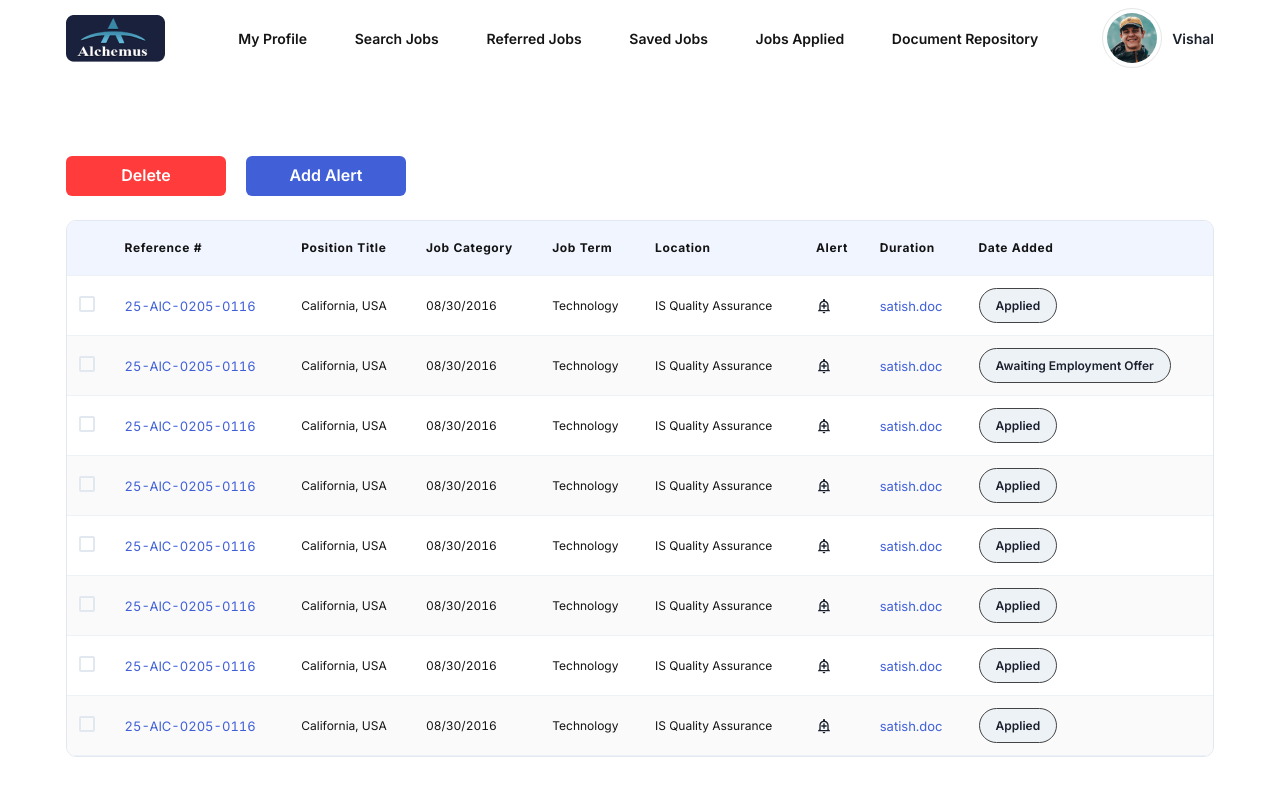
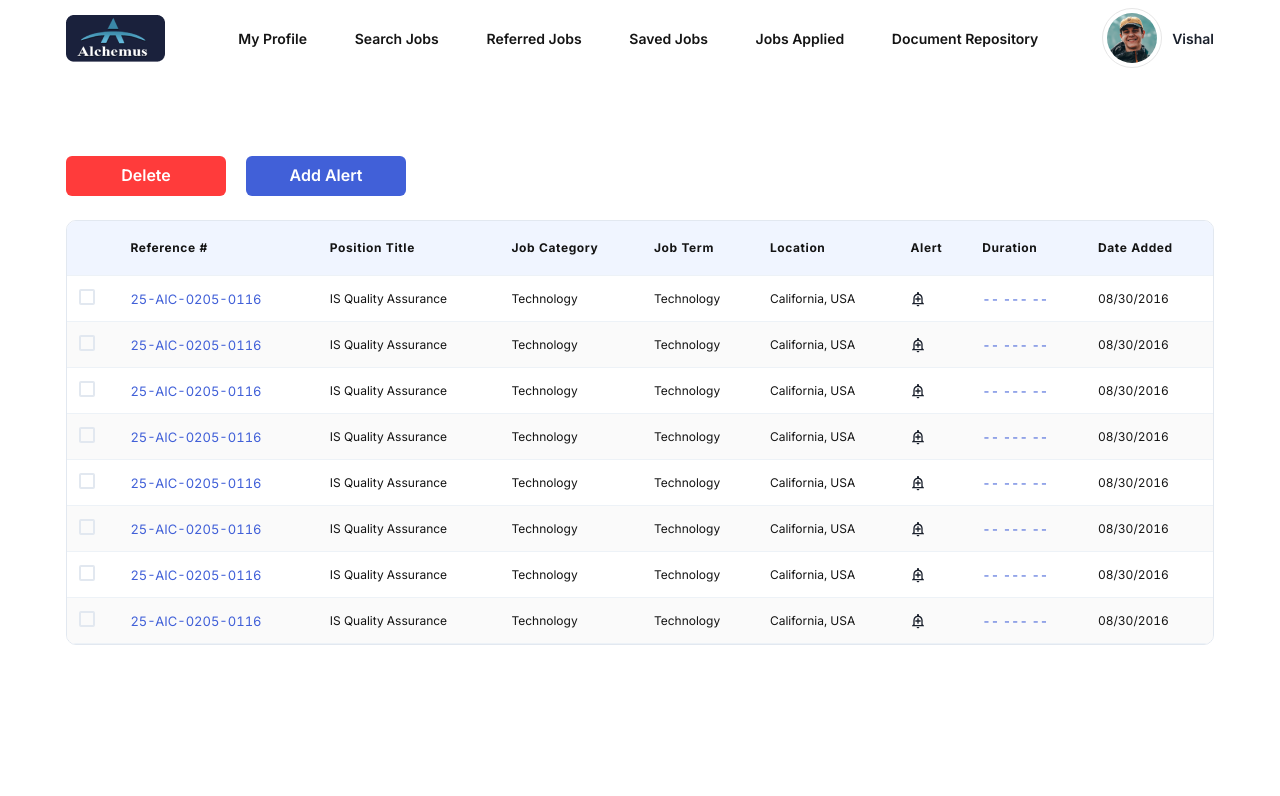
Before and after one commit to GowrishankarSMenon/backendtesting, a React (Create React App) app: page /savejob in a window 1280 px wide. Shown: the top 796 px of the page. Built offline with nearby package versions, Linux system fonts and the light colour scheme.

Commit message:
fix:add data to savedjobs

```diff
--- a/src/json/jobListData.json
+++ b/src/json/jobListData.json
@@ -3,7 +3,7 @@
     "id": 1,
     "title": "Software Manual Tester",
     "reference": "25-AIC-0205-0116",
-    "loaction": "California, USA",
+    "location": "California, USA",
     "date": "08/30/2016",
     "category": "Technology",
     "type": "IS Quality Assurance",
@@ -14,7 +14,7 @@
     "id": 2,
     "title": "Software Manual Tester",
     "reference": "25-AIC-0205-0116",
-    "loaction": "California, USA",
+    "location": "California, USA",
     "date": "08/30/2016",
     "category": "Technology",
     "type": "IS Quality Assurance",
@@ -25,7 +25,7 @@
     "id": 3,
     "title": "Software Manual Tester",
     "reference": "25-AIC-0205-0116",
-    "loaction": "California, USA",
+    "location": "California, USA",
     "date": "08/30/2016",
     "category": "Technology",
     "type": "IS Quality Assurance",
@@ -36,7 +36,7 @@
     "id": 4,
     "title": "Software Manual Tester",
     "reference": "25-AIC-0205-0116",
-    "loaction": "California, USA",
+    "location": "California, USA",
     "date": "08/30/2016",
     "category": "Technology",
     "type": "IS Quality Assurance",
@@ -47,7 +47,7 @@
     "id": 5,
     "title": "Software Manual Tester",
     "reference": "25-AIC-0205-0116",
-    "loaction": "California, USA",
+    "location": "California, USA",
     "date": "08/30/2016",
     "category": "Technology",
     "type": "IS Quality Assurance",
@@ -58,7 +58,7 @@
     "id": 6,
     "title": "Software Manual Tester",
     "reference": "25-AIC-0205-0116",
-    "loaction": "California, USA",
+    "location": "California, USA",
     "date": "08/30/2016",
     "category": "Technology",
     "type": "IS Quality Assurance",
@@ -69,7 +69,7 @@
     "id": 7,
     "title": "Software Manual Tester",
     "reference": "25-AIC-0205-0116",
-    "loaction": "California, USA",
+    "location": "California, USA",
     "date": "08/30/2016",
     "category": "Technology",
     "type": "IS Quality Assurance",
@@ -80,7 +80,7 @@
     "id": 8,
     "title": "Software Manual Tester",
     "reference": "25-AIC-0205-0116",
-    "loaction": "California, USA",
+    "location": "California, USA",
     "date": "08/30/2016",
     "category": "Technology",
     "type": "IS Quality Assurance",
--- /dev/null
+++ b/src/pages/MyResumes.jsx
@@ -0,0 +1,11 @@
+import React from 'react'
+
+function MyResumes() {
+  return (
+    <div>
+
+    </div>
+  )
+}
+
+export default MyResumes
--- a/src/pages/saveJobsPage.jsx
+++ b/src/pages/saveJobsPage.jsx
@@ -10,7 +10,7 @@ const SaveJobsPage = () => {
   return (
     <Box mb={24} className="user-jobs-lists page-width">
       <Box>
-        <div className="gap-5 flex md:mt-20 mt-10 justify-start items-center">
+        <div className="gap-5 flex md:flex-row flex-col md:mt-20 mt-10 justify-start md:items-center">
           <Button
             className="w-40 !text-white !bg-[#FF3B3B]"
           >
--- a/src/routes/index.js
+++ b/src/routes/index.js
@@ -19,6 +19,7 @@ import { HomePage } from "../pages/Home";
 import AcademicPage from "../pages/academicPage";
 import PageNotFound from "../pages/PageNotFound";
 import jobDetails from "../pages/jobDetails";
+import MyResumes from "../pages/MyResumes";
 
 export default function AllRoutes() {
   //localStorage.removeItem("login");
@@ -33,6 +34,10 @@ export default function AllRoutes() {
       <Route
         path="/category"
         element={<Protected Component={CategoryPage} />}
+      />
+      <Route
+        path="/my-resumes"
+        element={<Protected Component={MyResumes} />}
       />
       <Route
         path="/my-profile"
@@ -67,7 +72,7 @@ export default function AllRoutes() {
         path={`/my-profile/:title`}
         element={<Protected Component={AcademicPage} />}
       />
-      <Route path='*' element={<Protected Component={PageNotFound} />} />
+      <Route path="*" element={<Protected Component={PageNotFound} />} />
     </Routes>
   );
 }
--- a/src/table/SaveTable.js
+++ b/src/table/SaveTable.js
@@ -63,25 +63,25 @@ const SaveTable = ({ jobList, table_head, new_table }) => {
                         <Link>{list.reference}</Link>
                       </Td>
                       <Td>
-                        <Text>{list.loaction}</Text>
-                      </Td>
-                      <Td>
-                        <Text>{list.date}</Text>
+                        <Text>{list.type}</Text>
                       </Td>
                       <Td>
                         <Text>{list.category}</Text>
                       </Td>
                       <Td>
-                        <Text>{list.type}</Text>
+                        <Text>{list.category}</Text>
+                      </Td>
+                      <Td>
+                        <Text>{list.location}</Text>
                       </Td>
                       <Td>
                         <MdOutlineAddAlert />
                       </Td>
                       <Td>
-                        <Link>{list.resume}</Link>
+                        <Link>-- --- -- </Link>
                       </Td>
                       <Td>
-                        <Button>{list.status}</Button>
+                        <Text>{list.date}</Text>
                       </Td>
                     </Tr>
                   );
```
